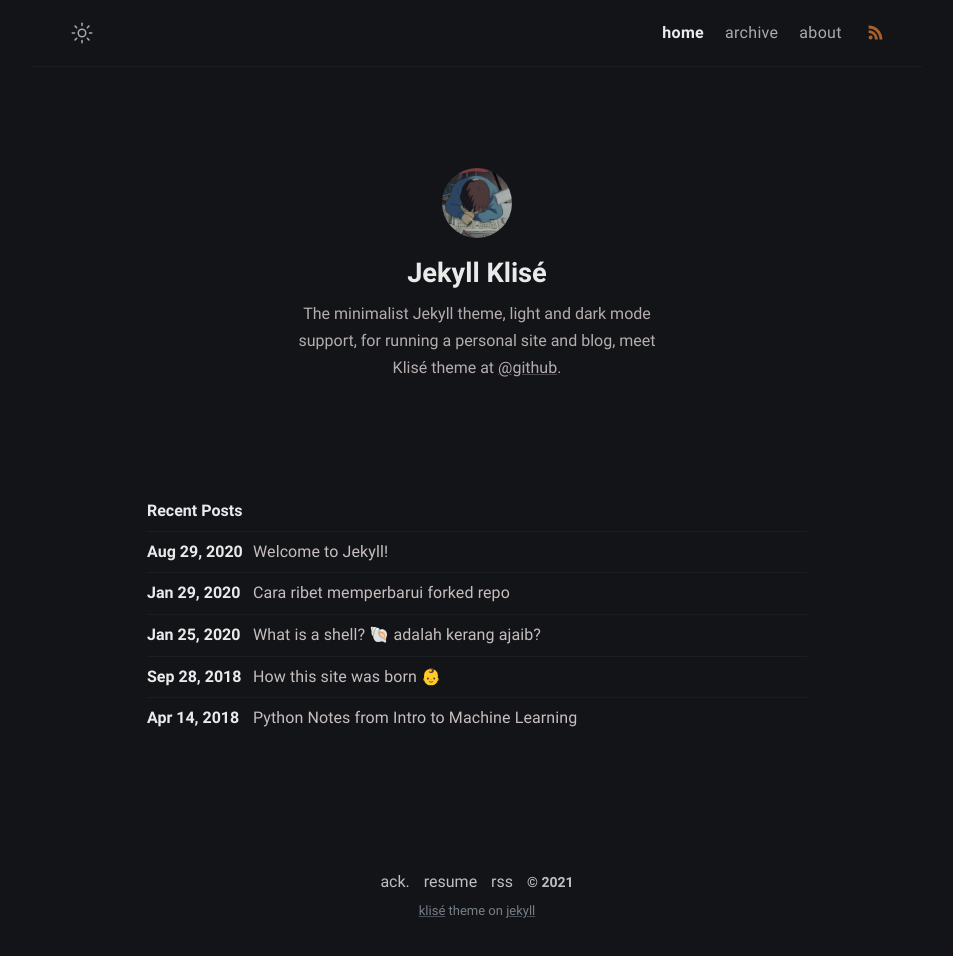
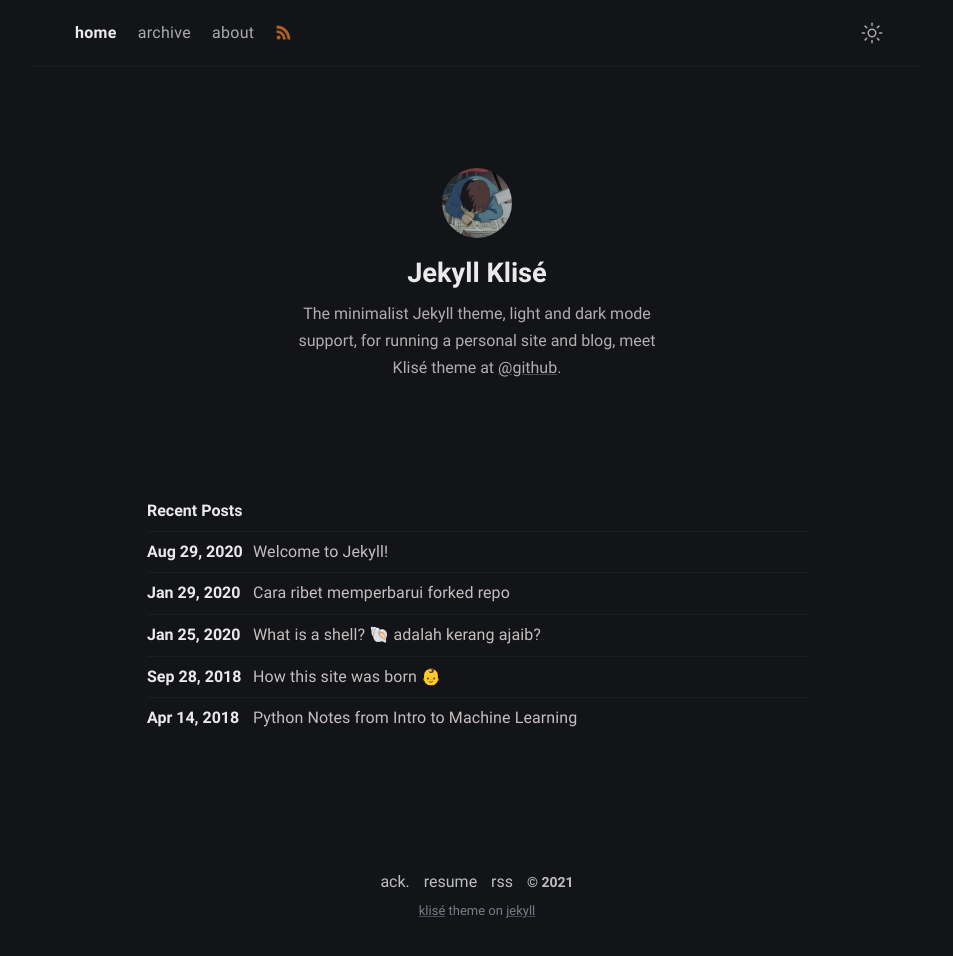
Before and after one commit to maxprilutskiy/maxprilutskiy.github.io, a Jekyll site: the page built from index.md, in a window 1280 px wide. Shown: the whole page, without its empty margins (163-1116 px from the left). Built offline with Jekyll 4.4.1, drawn with Linux system fonts in a browser that asks for light colours.

Commit message:
Update _layout.scss

```diff
--- a/_sass/klise/_layout.scss
+++ b/_sass/klise/_layout.scss
@@ -18,8 +18,8 @@
   -webkit-user-select: none;
 
   a#mode {
-    float: left;
-    left: 8px;
+    float: right;
+    right: 8px;
     top: 6px;
     position: relative;
     clear: both;
@@ -61,7 +61,7 @@
   }
 
   .trigger {
-    float: right;
+    float: left;
   }
 
   .menu-trigger {
@@ -85,7 +85,7 @@
     }
 
     &:not(:last-child) {
-      margin-right: 5px;
+      margin-left: 5px;
     }
 
     &.rss {
@@ -116,14 +116,14 @@
     border-bottom: 1px solid $light;
 
     a#mode {
-      left: 10px;
+      right: 10px;
       top: 12px;
     }
 
     .menu-icon {
       display: block;
       position: absolute;
-      right: 0;
+      left: 0;
       width: 50px;
       height: 23px;
       line-height: 0;
```
